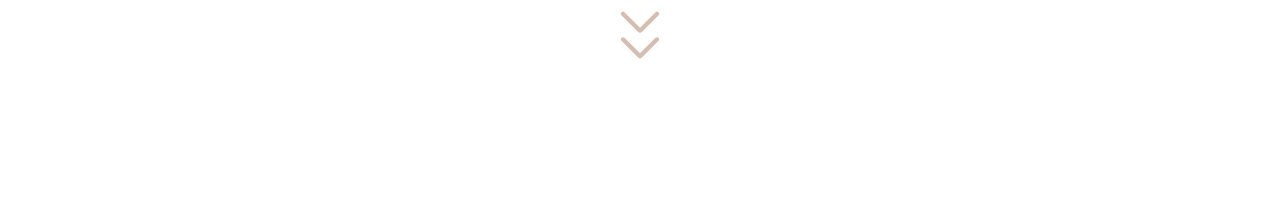
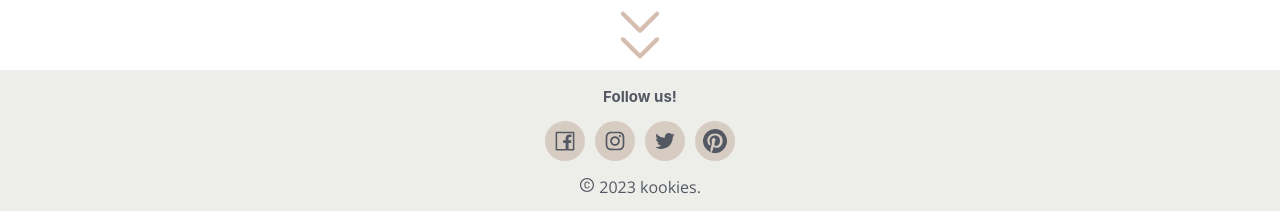
Before and after one commit to KajsiaAnderson/kookies, a React (Create React App) app: page / in a window 1280 px wide. Shown: the part 709-920 px from the top of the page. Before the commit the page ends 800 px from the top, so only its background shows below. Built offline with nearby package versions, Linux system fonts and the light colour scheme.

Commit message:
added footer

```diff
--- a/src/App.js
+++ b/src/App.js
@@ -1,12 +1,14 @@
 import './App.css';
 import Header from './components/Layout/Header';
 import HomeScreen from './components/Layout/HomeScreen';
+import Footer from './components/Layout/Footer';
 
 function App() {
   return (
     <div>
       <Header />
       <HomeScreen />
+      <Footer />
     </div>
   );
 }
--- /dev/null
+++ b/src/components/Layout/Footer.js
@@ -0,0 +1,31 @@
+import React from "react";
+import { AiOutlineFacebook, AiOutlineInstagram, AiOutlineTwitter, AiOutlineCopyright } from "react-icons/ai";
+import { BsPinterest } from "react-icons/bs";
+import styles from './Footer.module.css'
+
+const Footer = () => {
+  return (
+    <footer>
+      <div className={styles.container}>
+        <h5>Follow us!</h5>
+        <div className={styles.react_icons}>
+          <a href="https://www.facebook.com/" target="_blank" rel="noreferrer" className={styles.circle}>
+            <AiOutlineFacebook size="1.5em" color="#545863" />
+          </a>
+          <a href="https://www.instagram.com/" target="_blank" rel="noreferrer" className={styles.circle}>
+            <AiOutlineInstagram size="1.5em" color="#545863" />
+          </a>
+          <a href="https://twitter.com/" target="_blank" rel="noreferrer" className={styles.circle}>
+            <AiOutlineTwitter size="1.5em" color="#545863" />
+          </a>
+          <a href="https://www.pinterest.com/" target="_blank" rel="noreferrer" className={styles.circle}>
+            <BsPinterest size="1.5em" color="#545863" />
+          </a>
+        </div>
+        <div className={styles.copyright}><AiOutlineCopyright color="#545863"/> 2023 kookies.</div>
+      </div>
+    </footer>
+  );
+};
+
+export default Footer;
--- /dev/null
+++ b/src/components/Layout/Footer.module.css
@@ -0,0 +1,43 @@
+footer {
+    width: 100%;
+    height: 18vh;
+    background-color: #EDEDE9;
+    display: flex;
+    align-items: center;
+    justify-content: center;
+    box-sizing: border-box;
+    margin-top: auto;
+}
+
+h5 {
+    color: #545863;
+    font-size: 15px;
+    font-family: 'Inter', sans-serif;
+}
+
+.container {
+    display: flex;
+    flex-direction: column;
+    align-items: center;
+    row-gap: 15px;
+    padding: 0 10%;
+}
+
+.react_icons {
+    display: flex;
+    gap: 10px;
+}
+
+.circle{
+    background-color: #D6CCC2;
+    width: 40px;
+    height: 40px;
+    border-radius: 50%;
+    display: flex;
+    justify-content: center;
+    align-items: center;
+}
+
+.copyright {
+    color: #545863;
+}
--- a/src/components/Layout/Header.module.css
+++ b/src/components/Layout/Header.module.css
@@ -36,6 +36,7 @@
   }
 
   .iconArrow{
+    cursor: pointer;
     height: 4rem;
     width: 4rem;
     color: #D5BDAF;
--- a/src/components/Layout/HeaderCart.module.css
+++ b/src/components/Layout/HeaderCart.module.css
@@ -7,6 +7,7 @@
 .cartBtn {
     border: none;
     background-color: transparent;
+    cursor: pointer;
 }
 
 .icon:hover,
```
